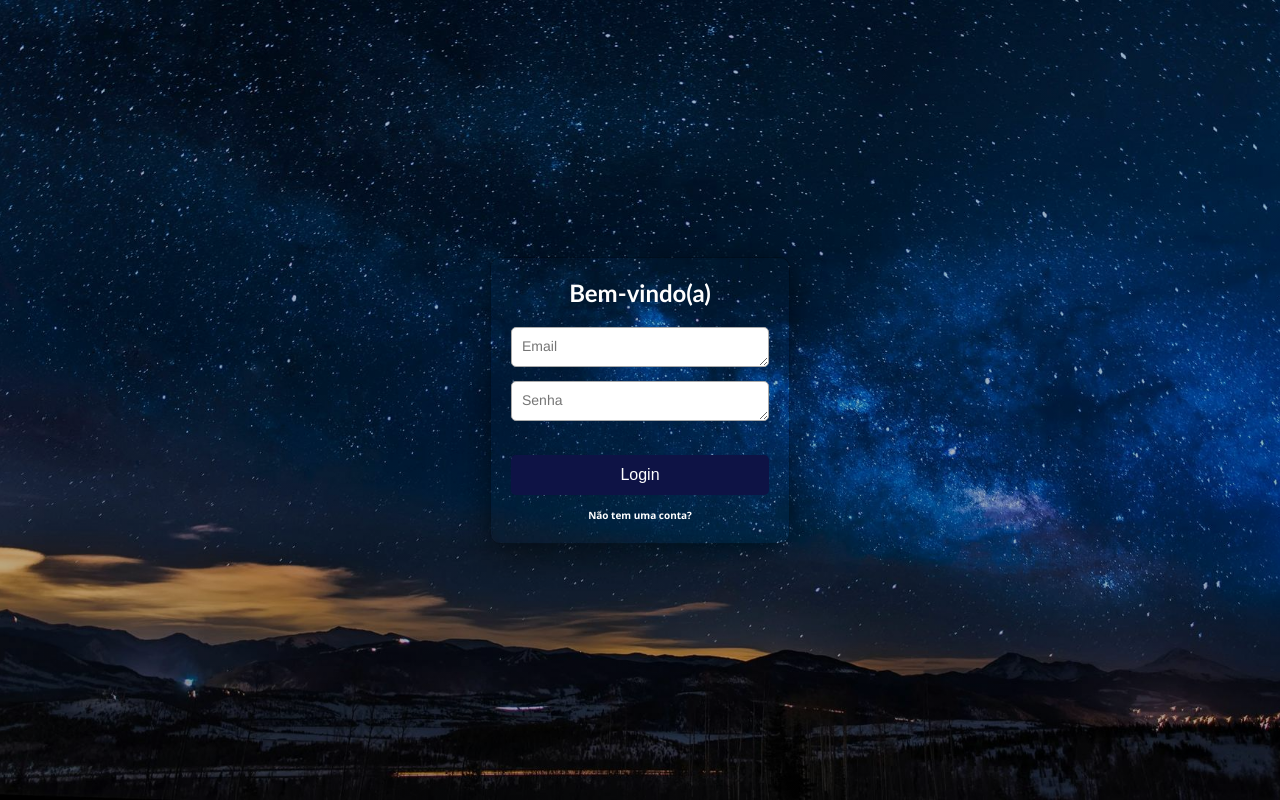
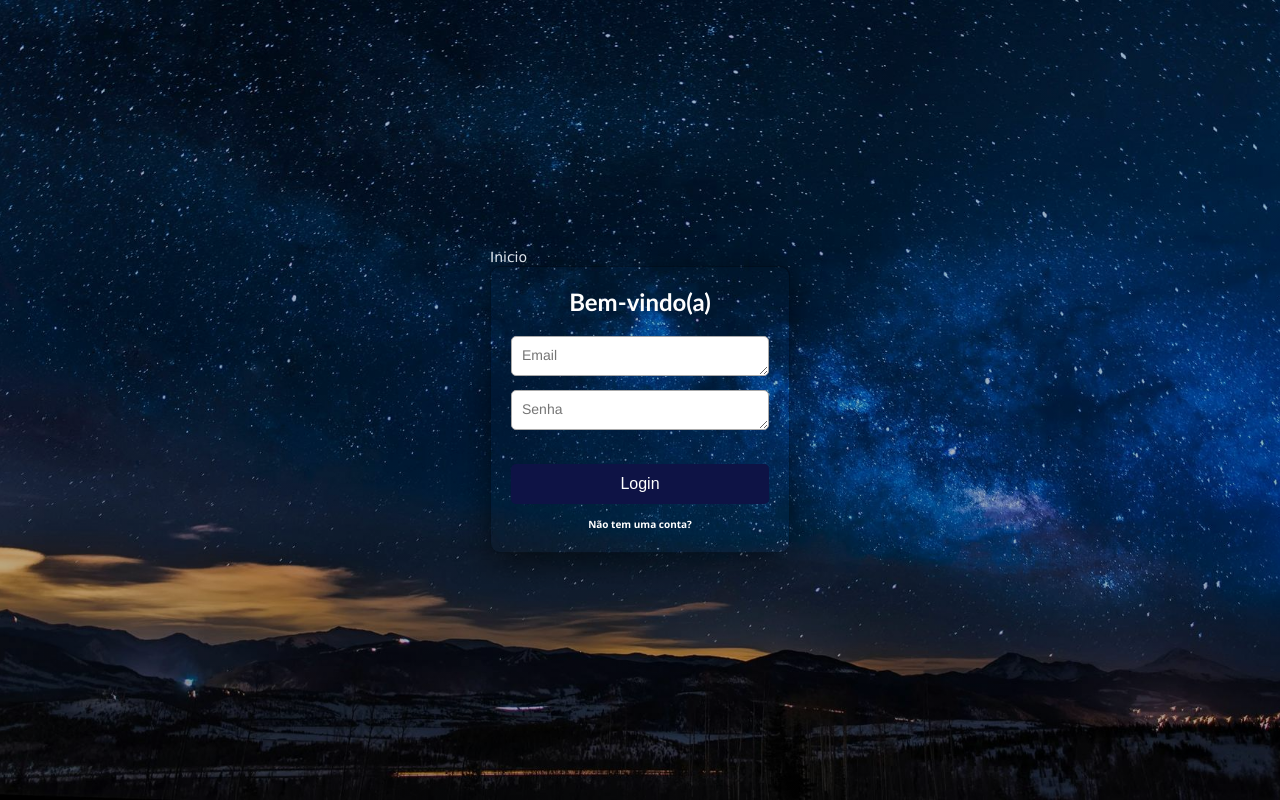
Before and after one commit to PedrosoEnzo/Planejador-Financeiro-com-Ia, a plain HTML site: page login.html in a window 1280 px wide. Drawn offline with Linux system fonts and the light colour scheme.

Commit message:
Falta colocar o inicio centralizado no topo

```diff
--- a/login.css
+++ b/login.css
@@ -107,3 +107,16 @@ html {
     color: #7e86fc;
     /* Cor do link ao passar o mouse */
 }
+
+a {
+    color: aliceblue;
+    text-decoration: none;
+    font-size: 14px;
+    font-family: 'Lucida Sans', 'Lucida Sans Regular', 'Lucida Grande', 'Lucida Sans Unicode', Geneva, Verdana, sans-serif;
+padding-top: 100px;
+
+}
+a:hover {
+    color: rgb(77, 57, 255);
+    text-decoration: none;
+}
--- a/login.html
+++ b/login.html
@@ -10,6 +10,11 @@
 
 <body>
     <div class="background-image">
+
+        <div class="text-container">
+            <div class="link-sobre">
+                <a href="inicialpg.html">Inicio</a>
+            </div>
         <div class="login-box">
 
             <h1>Bem-vindo(a)</h1>
```
